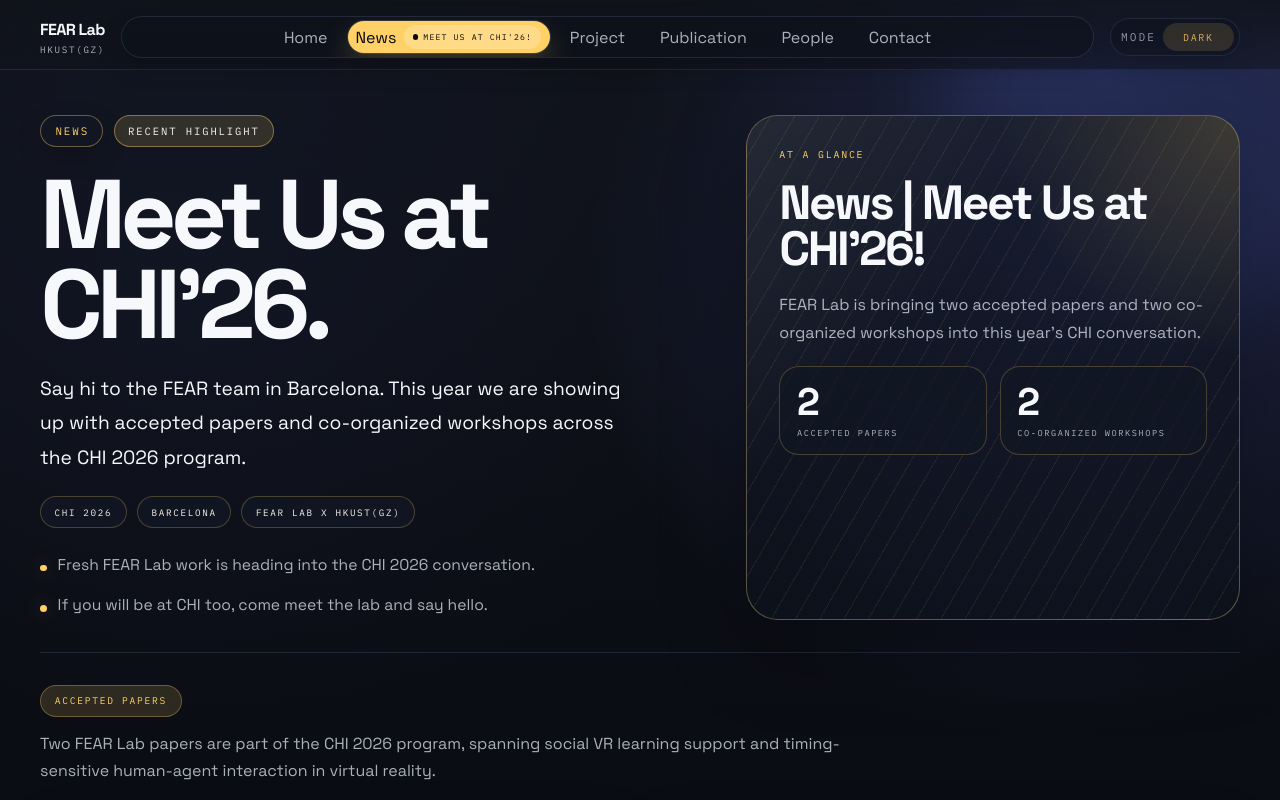
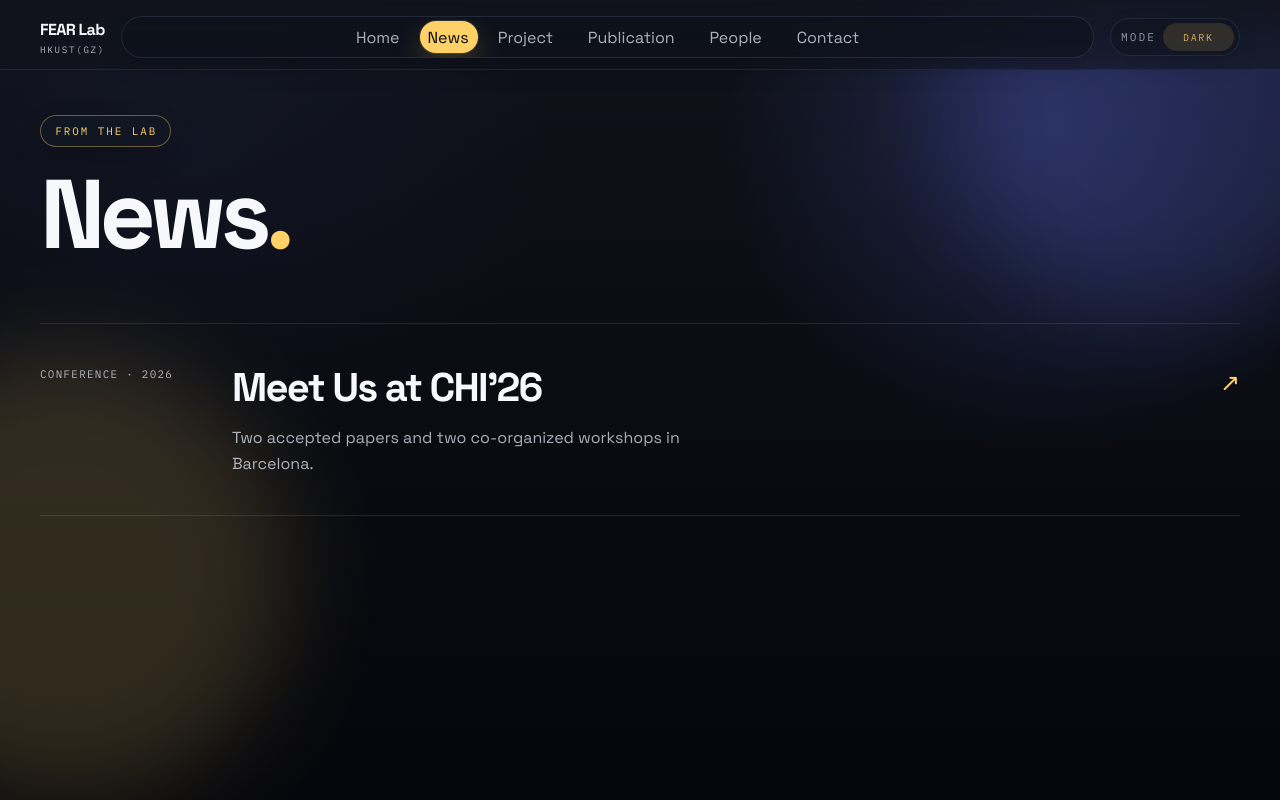
Before and after one commit to PrimoPan/FearLab, a React (Vite) app: page /news in a window 1280 px wide. Shown: the top 800 px of the page. Built offline with nearby package versions, Linux system fonts and the light colour scheme.

Commit message:
2026-10-05 20:02 HKT make CHI a news item

```diff
--- a/src/app/AppShell.tsx
+++ b/src/app/AppShell.tsx
@@ -4,6 +4,7 @@
 import { constructionCopy } from '../content/siteContent'
 import { useAutoHideHeader } from '../hooks/useAutoHideHeader'
 import { ConstructionPage } from '../pages/ConstructionPage'
+import { Chi2026NewsPage } from '../pages/Chi2026NewsPage'
 import { HomePage } from '../pages/HomePage'
 import { NewsPage } from '../pages/NewsPage'
 import { PeoplePage } from '../pages/PeoplePage'
@@ -81,6 +82,7 @@
       <Routes>
         <Route path="/" element={<HomePage />} />
         <Route path="/news" element={<NewsPage />} />
+        <Route path="/news/meet-us-at-chi-2026" element={<Chi2026NewsPage />} />
         <Route path="/projects" element={<ConstructionPage {...constructionCopy.projects} />} />
         <Route path="/publications" element={<PublicationsPage />} />
         <Route path="/people" element={<PeoplePage />} />
--- a/src/content/siteContent.ts
+++ b/src/content/siteContent.ts
@@ -29,7 +29,6 @@
   {
     label: 'News',
     to: '/news',
-    featuredLabel: "Meet US at CHI'26!",
     isFeatured: true
   },
   { label: 'Project', to: '/projects' },
@@ -85,6 +84,16 @@
   'If you will be at CHI too, come meet the lab and say hello.'
 ] as const
 
+export const newsItems = [
+  {
+    slug: 'meet-us-at-chi-2026',
+    title: "Meet Us at CHI'26",
+    category: 'Conference',
+    year: 2026,
+    summary: 'Two accepted papers and two co-organized workshops in Barcelona.'
+  }
+] as const
+
 export const chiAcceptedPapers: readonly AcceptedPaper[] = [
   {
     title:
--- /dev/null
+++ b/src/pages/Chi2026NewsPage.tsx
@@ -0,0 +1,65 @@
+import { Link } from 'react-router-dom'
+import { NewsCard } from '../components/news/NewsCard'
+import { NewsHero } from '../components/news/NewsHero'
+import { NewsSection } from '../components/news/NewsSection'
+import { chiAcceptedPapers, chiWorkshops } from '../content/siteContent'
+import { cn } from '../lib/cn'
+
+const pageClasses = cn(
+  'relative z-[1] mx-auto w-[min(var(--page-max),calc(100%_-_(var(--gutter)_*_2)))]',
+  'pb-16 pt-[clamp(1.6rem,4vw,2.8rem)] max-[700px]:pt-[1.3rem]'
+)
+
+const cardGridClasses = 'grid grid-cols-2 gap-4 max-[900px]:grid-cols-1'
+
+export function Chi2026NewsPage() {
+  return (
+    <section className={pageClasses}>
+      <Link
+        to="/news"
+        className="mb-7 inline-flex min-h-11 items-center gap-2 text-sm text-ink-soft no-underline transition-colors hover:text-accent focus-visible:outline-2 focus-visible:outline-offset-4 focus-visible:outline-accent"
+      >
+        <span aria-hidden="true">←</span> All news
+      </Link>
+      <NewsHero />
+
+      <NewsSection
+        kicker="Accepted Papers"
+        intro="Two FEAR Lab papers are part of the CHI 2026 program, spanning social VR learning support and timing-sensitive human-agent interaction in virtual reality."
+      >
+        <div className={cardGridClasses}>
+          {chiAcceptedPapers.map((paper) => (
+            <NewsCard
+              key={paper.title}
+              label={paper.track}
+              title={paper.title}
+              metaPills={[
+                { label: paper.date },
+                { label: paper.time },
+                { label: paper.room, accent: true }
+              ]}
+            />
+          ))}
+        </div>
+      </NewsSection>
+
+      <NewsSection
+        kicker="Co-organized Workshops"
+        intro="The team is also helping shape two workshop conversations around embodied AI design and responsible AI personas in human-centered research."
+        warm
+      >
+        <div className={cardGridClasses}>
+          {chiWorkshops.map((workshop) => (
+            <NewsCard
+              key={workshop.title}
+              label="Workshop"
+              title={workshop.title}
+              variant="workshop"
+              compact
+            />
+          ))}
+        </div>
+      </NewsSection>
+    </section>
+  )
+}
--- a/src/pages/NewsPage.tsx
+++ b/src/pages/NewsPage.tsx
@@ -1,58 +1,50 @@
-import { NewsCard } from '../components/news/NewsCard'
-import { NewsHero } from '../components/news/NewsHero'
-import { NewsSection } from '../components/news/NewsSection'
-import { chiAcceptedPapers, chiWorkshops } from '../content/siteContent'
-import { cn } from '../lib/cn'
-
-const pageClasses = cn(
-  'relative z-[1] mx-auto w-[min(var(--page-max),calc(100%_-_(var(--gutter)_*_2)))]',
-  'pb-16 pt-[clamp(1.6rem,4vw,2.8rem)] max-[700px]:pt-[1.3rem]'
-)
-
-const cardGridClasses = 'grid grid-cols-2 gap-4 max-[900px]:grid-cols-1'
+import { motion, useReducedMotion } from 'framer-motion'
+import { Link } from 'react-router-dom'
+import { newsItems } from '../content/siteContent'
+import { reveal, staggerIn } from '../lib/animations'
+import { Eyebrow } from '../components/ui/Eyebrow'
 
 export function NewsPage() {
+  const reduceMotion = useReducedMotion()
+
   return (
-    <section className={pageClasses}>
-      <NewsHero />
+    <motion.section
+      className="relative z-[1] mx-auto w-[min(var(--page-max),calc(100%_-_(var(--gutter)_*_2)))] pb-16 pt-[clamp(1.6rem,4vw,2.8rem)]"
+      initial={reduceMotion ? false : 'hidden'}
+      animate="visible"
+      variants={staggerIn}
+      aria-labelledby="news-title"
+    >
+      <motion.header className="mb-[clamp(2rem,5vw,4rem)]" variants={reveal}>
+        <Eyebrow label="From the lab" />
+        <h1 id="news-title" className="m-0 text-[clamp(3.5rem,9vw,6.1rem)] leading-[0.93] tracking-[-0.06em]">
+          News<span className="text-accent">.</span>
+        </h1>
+      </motion.header>
 
-      <NewsSection
-        kicker="Accepted Papers"
-        intro="Two FEAR Lab papers are part of the CHI 2026 program, spanning social VR learning support and timing-sensitive human-agent interaction in virtual reality."
-      >
-        <div className={cardGridClasses}>
-          {chiAcceptedPapers.map((paper) => (
-            <NewsCard
-              key={paper.title}
-              label={paper.track}
-              title={paper.title}
-              metaPills={[
-                { label: paper.date },
-                { label: paper.time },
-                { label: paper.room, accent: true }
-              ]}
-            />
-          ))}
-        </div>
-      </NewsSection>
-
-      <NewsSection
-        kicker="Co-organized Workshops"
-        intro="The team is also helping shape two workshop conversations around embodied AI design and responsible AI personas in human-centered research."
-        warm
-      >
-        <div className={cardGridClasses}>
-          {chiWorkshops.map((workshop) => (
-            <NewsCard
-              key={workshop.title}
-              label="Workshop"
-              title={workshop.title}
-              variant="workshop"
-              compact
-            />
-          ))}
-        </div>
-      </NewsSection>
-    </section>
+      <ul className="m-0 list-none border-t border-line p-0">
+        {newsItems.map((item) => (
+          <motion.li key={item.slug} variants={reveal}>
+            <Link
+              to={`/news/${item.slug}`}
+              className="group grid grid-cols-[10rem_minmax(0,1fr)_auto] items-start gap-x-8 gap-y-3 border-b border-line py-[clamp(1.5rem,3vw,2.5rem)] text-inherit no-underline transition-colors hover:text-accent focus-visible:outline-2 focus-visible:outline-offset-4 focus-visible:outline-accent max-[700px]:grid-cols-[minmax(0,1fr)_auto]"
+            >
+              <span className="pt-1 font-mono text-[0.68rem] tracking-[0.12em] text-ink-soft uppercase max-[700px]:col-span-2">
+                {item.category} · {item.year}
+              </span>
+              <div>
+                <h2 className="m-0 text-[clamp(1.6rem,3.5vw,2.5rem)] leading-tight tracking-[-0.045em]">
+                  {item.title}
+                </h2>
+                <p className="mb-0 mt-3 max-w-[48ch] text-base leading-relaxed text-ink-soft">
+                  {item.summary}
+                </p>
+              </div>
+              <span className="mt-1 inline-block text-2xl text-accent transition-transform group-hover:-translate-y-1 group-hover:translate-x-1 motion-reduce:transform-none" aria-hidden="true">↗</span>
+            </Link>
+          </motion.li>
+        ))}
+      </ul>
+    </motion.section>
   )
 }
```
